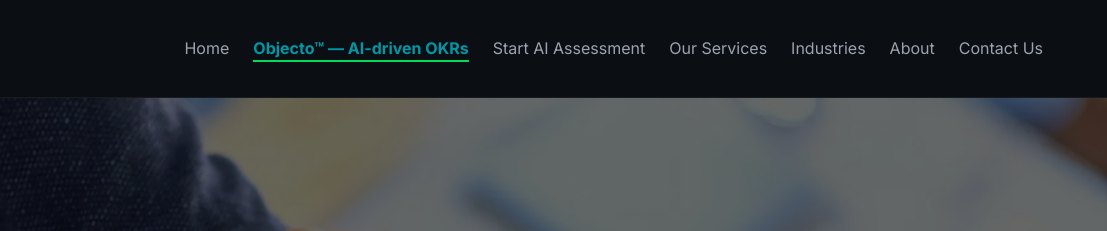
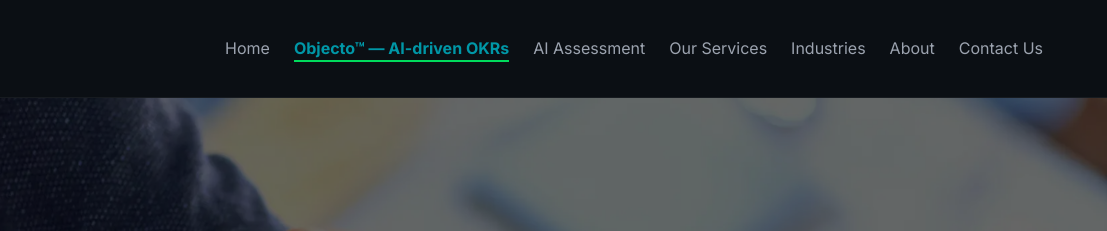
Before and after one commit to nihitb7/grid7ai, a website: page index.html in a window 1280 px wide. Shown: the top 231 px of the page, 173-1280 px from the left. Drawn offline with Linux system fonts and the light colour scheme.

Commit message:
Revert nav label to 'AI Assessment' for consistency with the section heading; keep 'Start AI Assessment' on the hero CTA button

```diff
--- a/index.html
+++ b/index.html
@@ -30,7 +30,7 @@
         <ul class="nav-links" id="navLinks">
           <li><a href="#home">Home</a></li>
           <li><a href="#objecto" class="nav-highlight">Objecto&trade; &mdash; AI-driven OKRs</a></li>
-          <li><a href="#assessment">Start AI Assessment</a></li>
+          <li><a href="#assessment">AI Assessment</a></li>
           <li><a href="#services">Our Services</a></li>
           <li><a href="#industries">Industries</a></li>
           <li><a href="#about">About</a></li>
```
